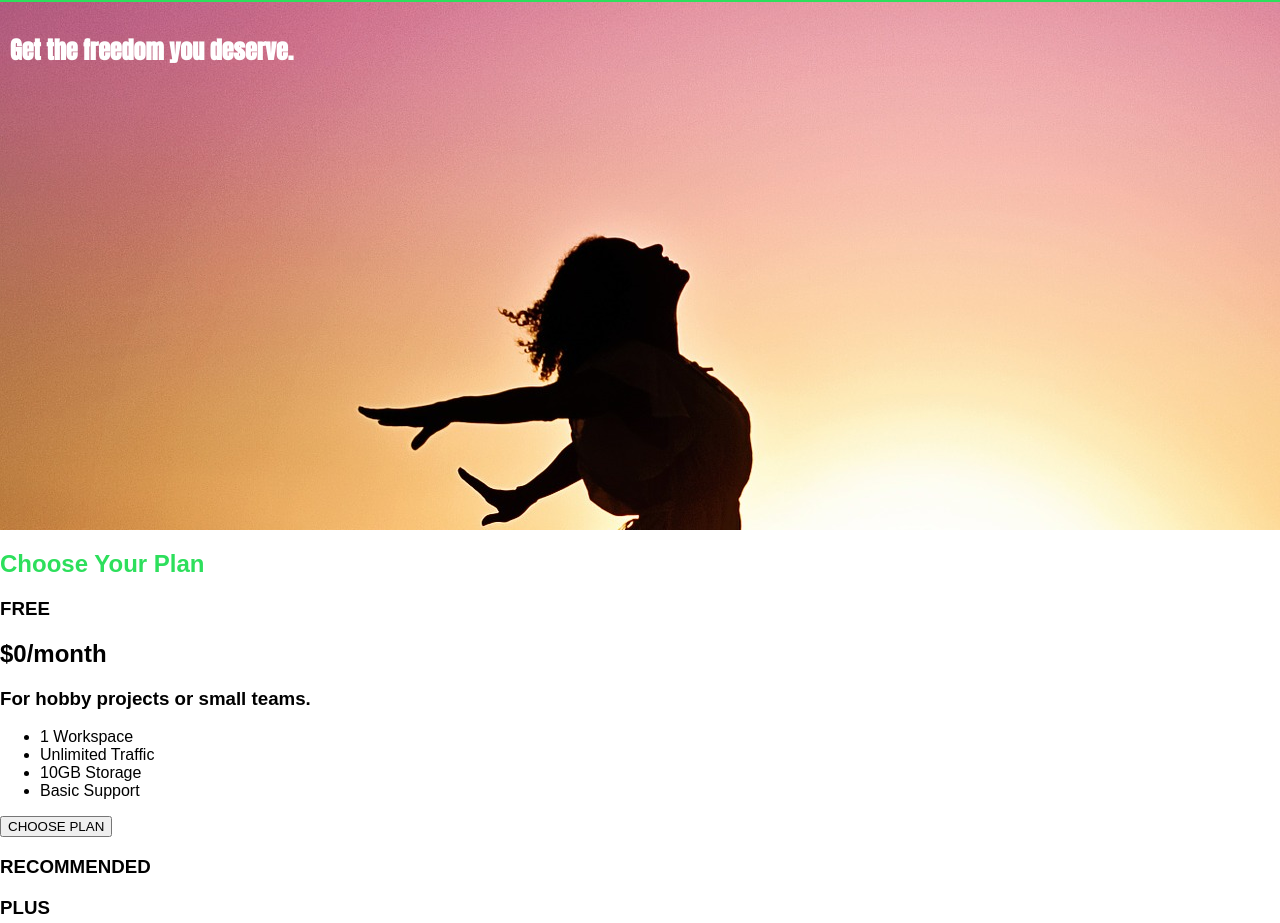
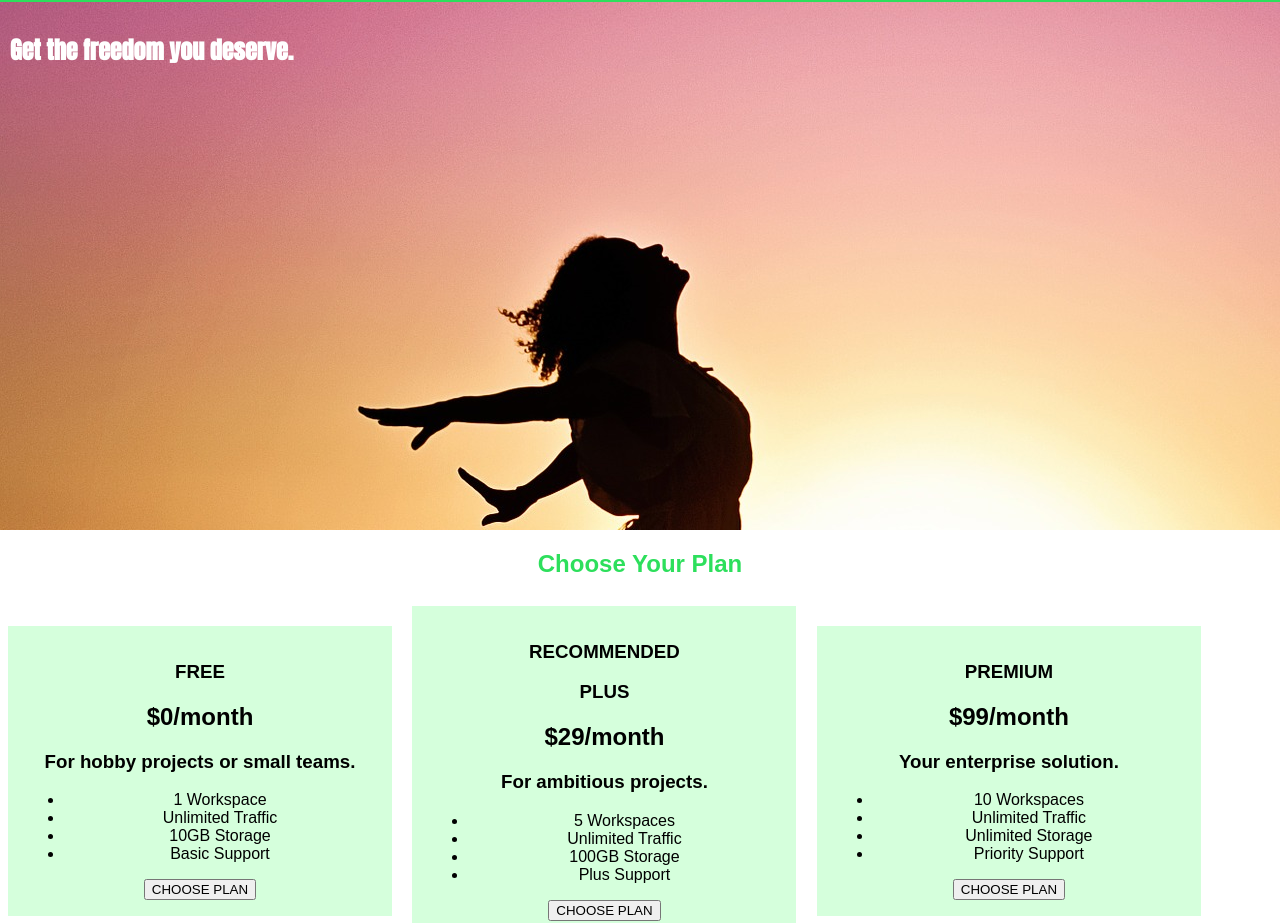
Before and after one commit to ycabrera90/uHost---APj, a plain HTML site: page index.html in a window 1280 px wide. Shown: the part 64-987 px from the top of the page. Drawn offline with Linux system fonts and the light colour scheme.

Commit message:
Some styles were added to the section

```diff
--- a/index.html
+++ b/index.html
@@ -40,7 +40,7 @@
         <section id="plans">
             <h1 class="section-title">Choose Your Plan</h1>
             <div>
-                <article>
+                <article class="plan">
                     <h1>FREE</h1>
                     <h2>$0/month</h2>
                     <h3>For hobby projects or small teams.</h3>
@@ -54,7 +54,7 @@
                         <button>CHOOSE PLAN</button>
                     </div>
                 </article>
-                <article>
+                <article class="plan">
                     <h1>RECOMMENDED</h1>
                     <h1>PLUS</h1>
                     <h2>$29/month</h2>
@@ -69,7 +69,7 @@
                         <button>CHOOSE PLAN</button>
                     </div>
                 </article>
-                <article>
+                <article class="plan">
                     <h1>PREMIUM</h1>
                     <h2>$99/month</h2>
                     <h3>Your enterprise solution.</h3>
--- a/main.css
+++ b/main.css
@@ -24,6 +24,7 @@ body {
 
 .section-title {
     color: #2ddf5c;
+    text-align: center;
 }
 
 
@@ -32,6 +33,16 @@ body {
     font-family: 'Anton', sans-serif;
 }
 
+.plan{
+    background-color: #d5ffdc;
+    text-align: center;
+    padding: 16px;
+    margin: 8px;
+    display: inline-block;
+    width: 30%;
+    vertical-align: middle;
+
+}
 
 .main-nav__item {
     display: inline-block;
```
